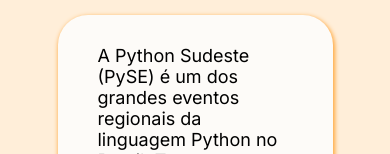
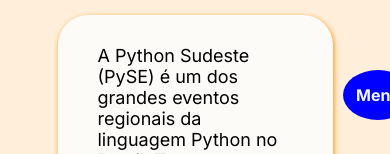
Before and after one commit to thiagodemedeiros/Site-Python-Sudeste-2026, a React (Vite) app: page / in a window 390 px wide. Shown: the part 690-844 px from the top of the page. Built offline with nearby package versions, Linux system fonts and the light colour scheme.

Commit message:
Começando o processo de criação do modal

```diff
--- a/src/App.jsx
+++ b/src/App.jsx
@@ -1,8 +1,10 @@
+import ButaoFlutuante from "./components/ButaoFlutuante"
 import Home from "./pages/home/Home"
 
 function App() {
   return (
     <>
+      <ButaoFlutuante/>
       <Home/>
     </>
   )
--- /dev/null
+++ b/src/components/ButaoFlutuante.jsx
@@ -0,0 +1,42 @@
+import React, { useState } from 'react';
+import './styles/ButaoFlutuante.css'
+
+export default function ButaoFlutuante() {
+    const [isModalOpen, setIsModalOpen] = useState(false);
+    const openModal = () => setIsModalOpen(true);
+    const closeModal = () => setIsModalOpen(false);
+
+    const [isSelecionarLinguaOpen, setIsSelecionarLinguaOpen] = useState(false);
+    const openSelecionarLingua = () => setIsSelecionarLinguaOpen(true);
+    const closeSelecionarLingua = () => setIsSelecionarLinguaOpen(false);
+
+    return (<>
+        <div className={`ButaoFlutuante ${isModalOpen ? "invisivel" : ""}`} onClick={openModal}>
+            <h4>Menu</h4>
+        </div>
+
+        <div className={`Modal ${!isModalOpen ? "invisivel" : ""}`}>
+            <div className={`Modal_opçoes ${isSelecionarLinguaOpen ? "invisivel" : ""}`}>
+                <h6 className={`Modal_opçoes_linguagem`}
+                    onClick={openSelecionarLingua}>
+                    Selecionar Lingua
+                </h6>
+                <a href=""><h6>Ingressos</h6></a>
+                <a href=""><h6>Local</h6></a>
+                <a href=""><h6>Palestrantes</h6></a>
+                <a href=""><h6>Sobre</h6></a>
+            </div>
+
+            <div className={`Modal_opçoes_linguagem ${!isSelecionarLinguaOpen ? "invisivel" : ""}`}>
+                <h6>Portugues</h6>
+                <h6>Ingles</h6>
+                <h6>Espanhol</h6>
+
+                <h5 onClick={closeSelecionarLingua}>
+                    sair
+                </h5>
+            </div>
+            <button onClick={closeModal}>Fechar</button>
+        </div>
+    </>)
+}
--- /dev/null
+++ b/src/components/styles/ButaoFlutuante.css
@@ -0,0 +1,121 @@
+.ButaoFlutuante {
+    display: flex;
+    flex-direction: column;
+    align-items: center;
+    justify-content: center;
+
+    position: fixed;
+    left: 93%;
+    top: 90%;
+    z-index: 10;
+
+    background-color: blue;
+    height: 50px;
+    width: 70px;
+    border-radius: 100%;
+
+    color: aliceblue;
+
+    opacity: 1;
+    transition: all 0.1s ease;
+}
+
+.ButaoFlutuante.invisivel {
+    opacity: 0;
+    pointer-events: none;
+}
+
+.ButaoFlutuante:hover {
+    background-color: aliceblue;
+    color: blue;
+
+    cursor: pointer;
+}
+
+.Modal {
+    display: flex;
+    flex-direction: column;
+    align-items: center;
+    justify-content: center;
+    text-align: start;
+
+    position: fixed;
+    left: 73.5%;
+    top: 74%;
+    z-index: 12;
+
+
+    height: 150px;
+    width: 160px;
+    border-radius: 15px;
+    background-color: rgb(247, 251, 255);
+    color: blue;
+
+    opacity: 1;
+    transition: all 1s ease;
+
+    & h6 {
+        font-size: 14px;
+    }
+
+    & button {
+        margin-top: 10px;
+        background-color: blue;
+        color: aliceblue;
+        padding: 2px 4px;
+        border-radius: 3px;
+    }
+
+    & button:hover {
+        cursor: pointer;
+    }
+}
+
+.Modal.invisivel {
+    opacity: 0;
+    pointer-events: none;
+}
+
+.Modal_opçoes.invisivel {
+    display: none;
+}
+
+.Modal_opçoes_linguagem {
+    cursor: pointer;
+}
+
+.Modal_opçoes_linguagem {
+    display: flex;
+    flex-direction: column;
+    gap: 3px;
+
+    & h6 {
+        cursor: pointer;
+    }
+
+    & h5 {
+        margin-top: 6px;
+    }
+}
+
+.Modal_opçoes_linguagem.invisivel {
+    display: none;
+}
+
+@media (max-width : 800px) {
+    .ButaoFlutuante {
+        position: fixed;
+        left: 88%;
+        top: 90%;
+        z-index: 10;
+
+        background-color: blue;
+        height: 50px;
+        width: 70px;
+        border-radius: 100%;
+
+        color: aliceblue;
+
+        transition: all 1s ease;
+    }
+}
--- a/src/index.css
+++ b/src/index.css
@@ -16,4 +16,5 @@
 
 a {
   text-decoration: none;
+  color: inherit;
 }
```
